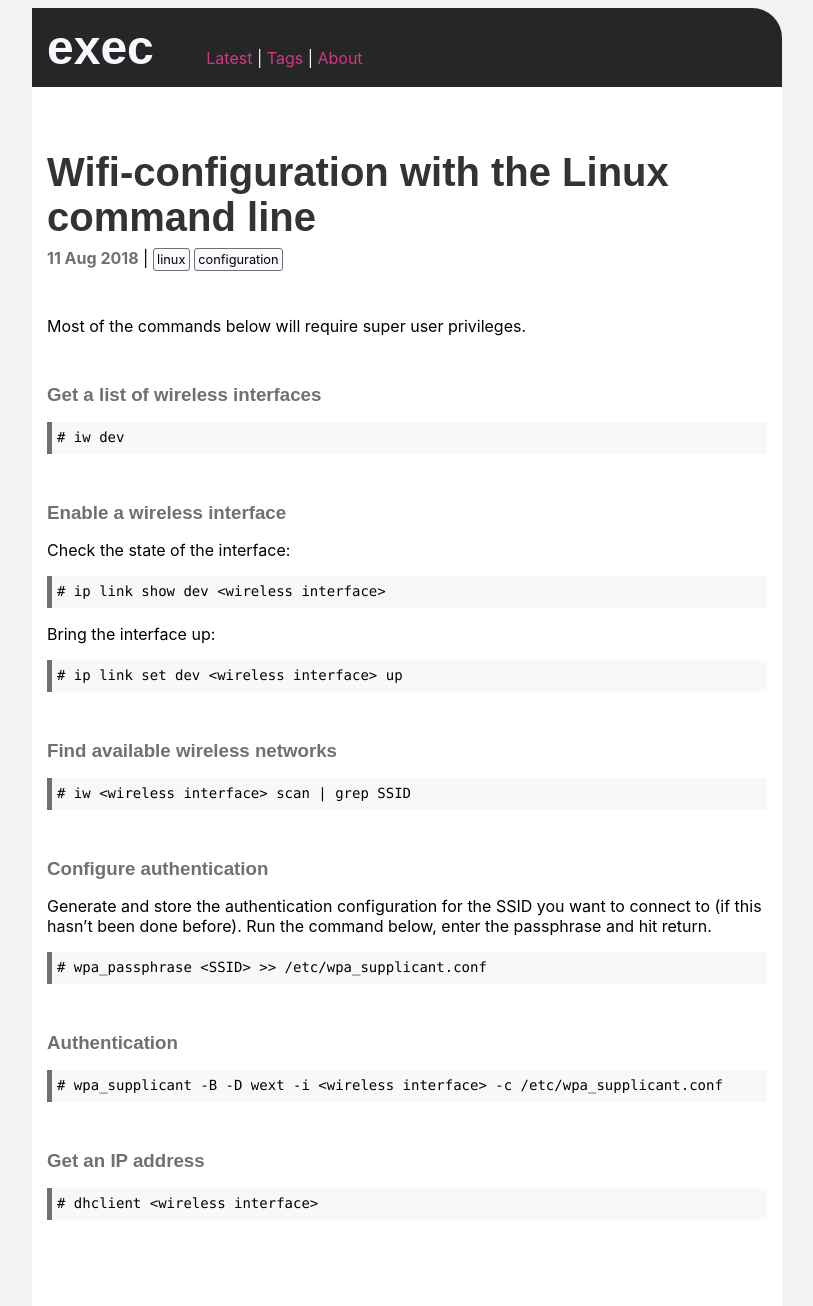
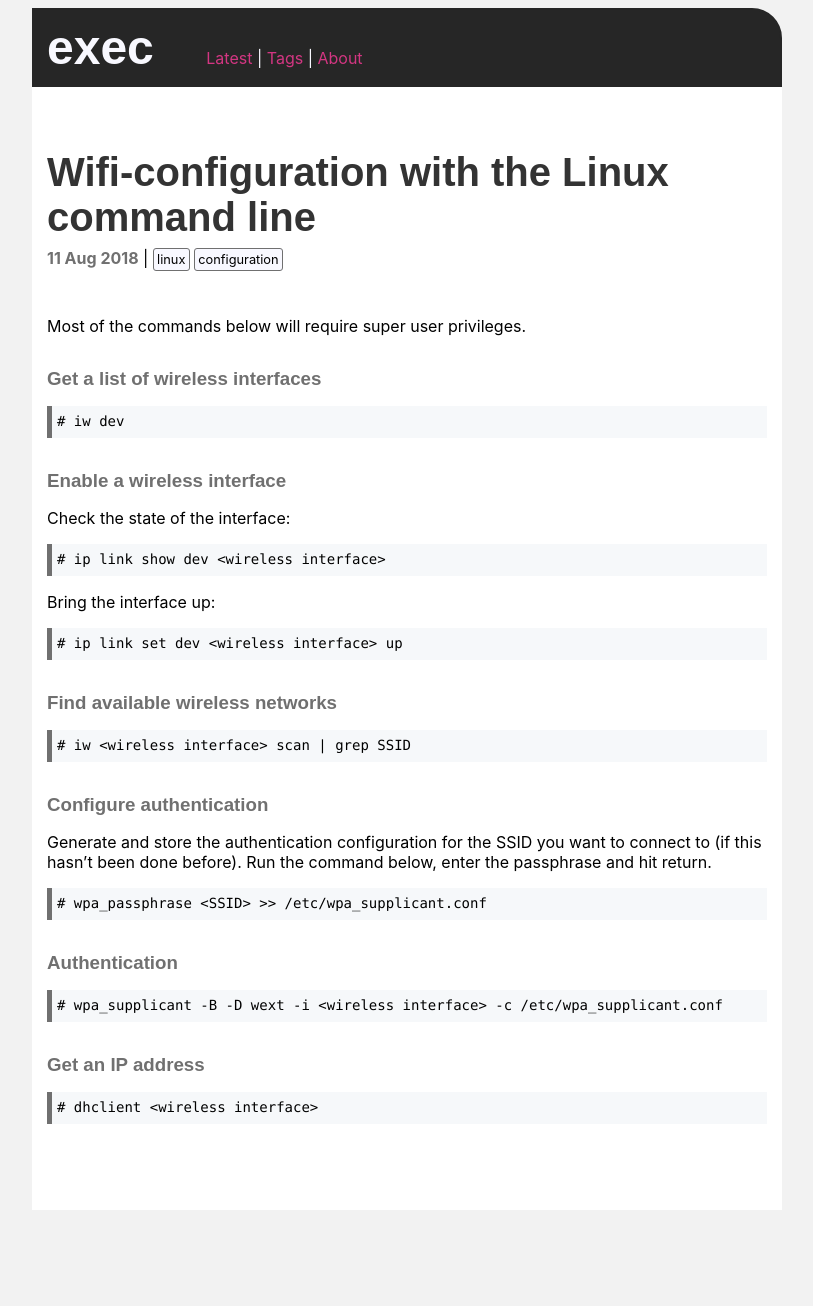
Before and after one commit to execas/execas.github.io, a Jekyll site: the page built from _posts/2018-08-11-wifi-configuration-with-the-linux-command-line.md, in a window 1280 px wide. Shown: the whole page, without its empty margins (233-1046 px from the left). Built offline with Jekyll 4.4.1, drawn with Linux system fonts in a browser that asks for light colours; after the commit the page ends 1210 px from its top, so only the background shows below that.

Commit message:
Update execas.css

```diff
--- a/css/execas.css
+++ b/css/execas.css
@@ -218,7 +218,7 @@ END: postinfo
 
 .post h3 {
      color: #707070;
-     margin-top:3rem;
+     margin-top:2rem;
      margin-bottom:0rem;
 
 }
```
